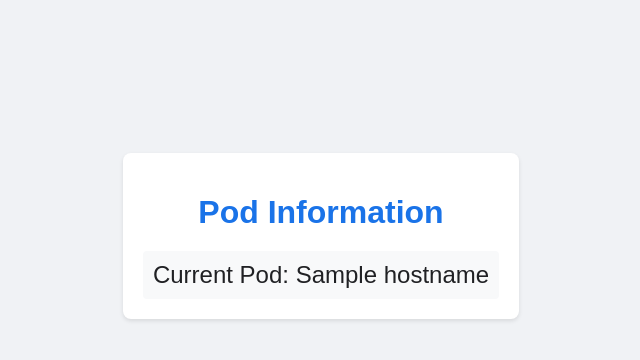
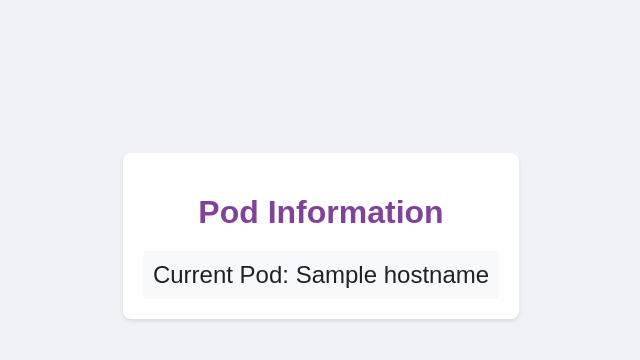
Before and after one commit to dellabeneta/project-argocd, a Python web app: template app/src/templates/index.html in a window 1280 px wide. Shown: the part 164-524 px from the top of the page, without its empty margins (319-959 px from the left). Run offline with Jinja, Linux system fonts and the light colour scheme; the template is opened without the code that fills it: most values are stand-ins (such as "Sample title", 1, 10 or a date in 2020).

Commit message:
Edicao do h1 no index.html

```diff
--- a/app/src/templates/index.html
+++ b/app/src/templates/index.html
@@ -21,7 +21,7 @@
             box-shadow: 0 2px 4px rgba(0, 0, 0, 0.1);
         }
         h1 {
-            color: #1a73e8;
+            color: #81429a;
             margin-bottom: 20px;
         }
         .hostname {
```
